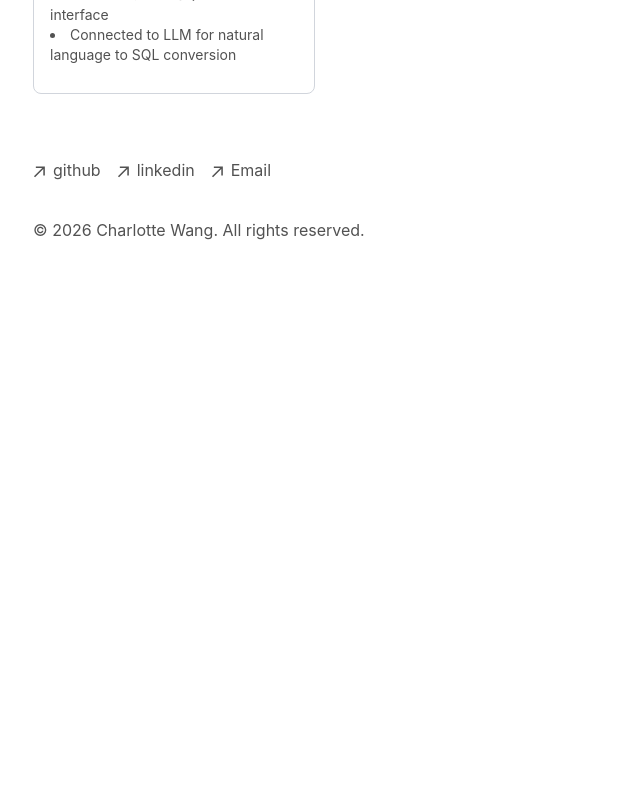
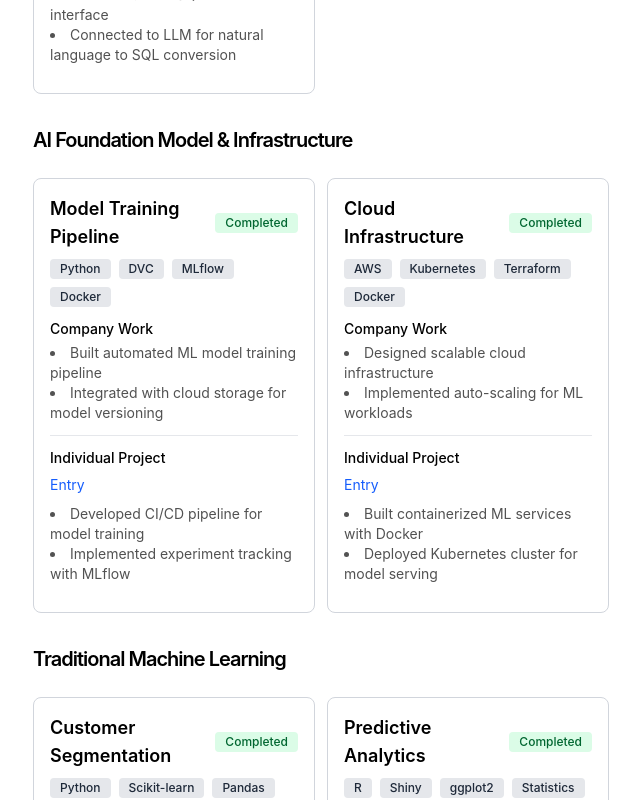
Before and after one commit to CharlotteYW/my-portfolio, a Next.js app: page / in a window 1280 px wide. Shown: the part 1120-1920 px from the top of the page, without its empty margins (319-959 px from the left). Before the commit the page ends 1426 px from the top, so only its background shows below. Built offline with nearby package versions, Linux system fonts and the light colour scheme.

Commit message:
AI update 2026-06-19 23:54

```diff
--- a/app/page.tsx
+++ b/app/page.tsx
@@ -71,6 +71,78 @@ export default function Page() {
           />
         </div>
       </div>
+
+      <div className="my-8">
+        <h2 className="font-semibold text-xl mb-6 tracking-tighter">AI Foundation Model & Infrastructure</h2>
+        <div className="grid grid-cols-1 md:grid-cols-2 gap-3">
+          <ProjectCard
+            title="Model Training Pipeline"
+            href="#"
+            tags={['Python', 'DVC', 'MLflow', 'Docker']}
+            status="Completed"
+            companyWork={[
+              "Built automated ML model training pipeline",
+              "Integrated with cloud storage for model versioning"
+            ]}
+            individualProject={[
+              "Developed CI/CD pipeline for model training",
+              "Implemented experiment tracking with MLflow"
+            ]}
+            individualProjectHref="#"
+          />
+          <ProjectCard
+            title="Cloud Infrastructure"
+            href="#"
+            tags={['AWS', 'Kubernetes', 'Terraform', 'Docker']}
+            status="Completed"
+            companyWork={[
+              "Designed scalable cloud infrastructure",
+              "Implemented auto-scaling for ML workloads"
+            ]}
+            individualProject={[
+              "Built containerized ML services with Docker",
+              "Deployed Kubernetes cluster for model serving"
+            ]}
+            individualProjectHref="#"
+          />
+        </div>
+      </div>
+
+      <div className="my-8">
+        <h2 className="font-semibold text-xl mb-6 tracking-tighter">Traditional Machine Learning</h2>
+        <div className="grid grid-cols-1 md:grid-cols-2 gap-3">
+          <ProjectCard
+            title="Customer Segmentation"
+            href="#"
+            tags={['Python', 'Scikit-learn', 'Pandas', 'Matplotlib']}
+            status="Completed"
+            companyWork={[
+              "Performed customer segmentation analysis",
+              "Built recommendation system"
+            ]}
+            individualProject={[
+              "Implemented clustering algorithms for customer groups",
+              "Visualized segmentation results with matplotlib"
+            ]}
+            individualProjectHref="#"
+          />
+          <ProjectCard
+            title="Predictive Analytics"
+            href="#"
+            tags={['R', 'Shiny', 'ggplot2', 'Statistics']}
+            status="Completed"
+            companyWork={[
+              "Developed predictive models for business metrics",
+              "Created dashboard for business insights"
+            ]}
+            individualProject={[
+              "Built regression models for sales predictions",
+              "Developed interactive dashboard with Shiny"
+            ]}
+            individualProjectHref="#"
+          />
+        </div>
+      </div>
     </section>
   )
 }
```
